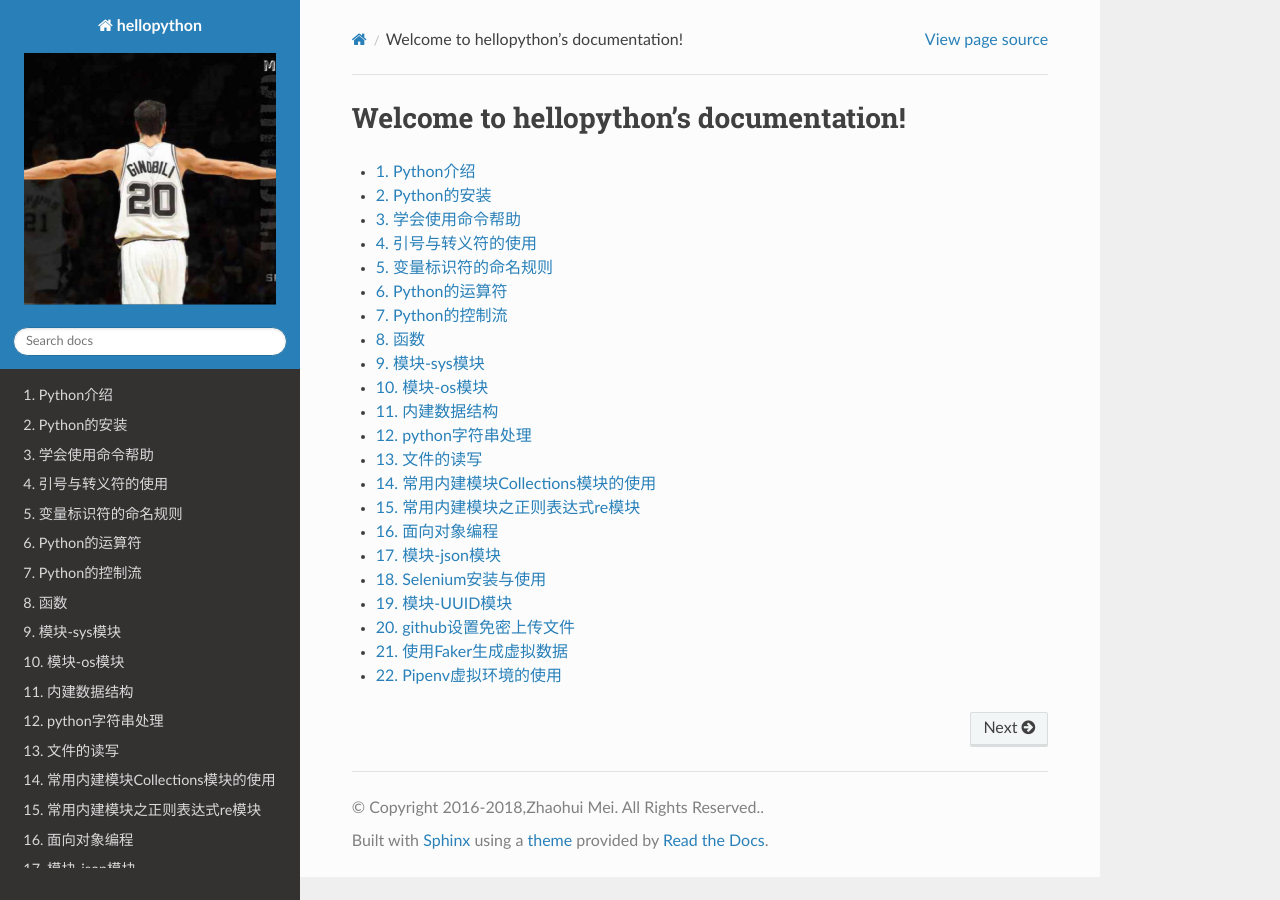
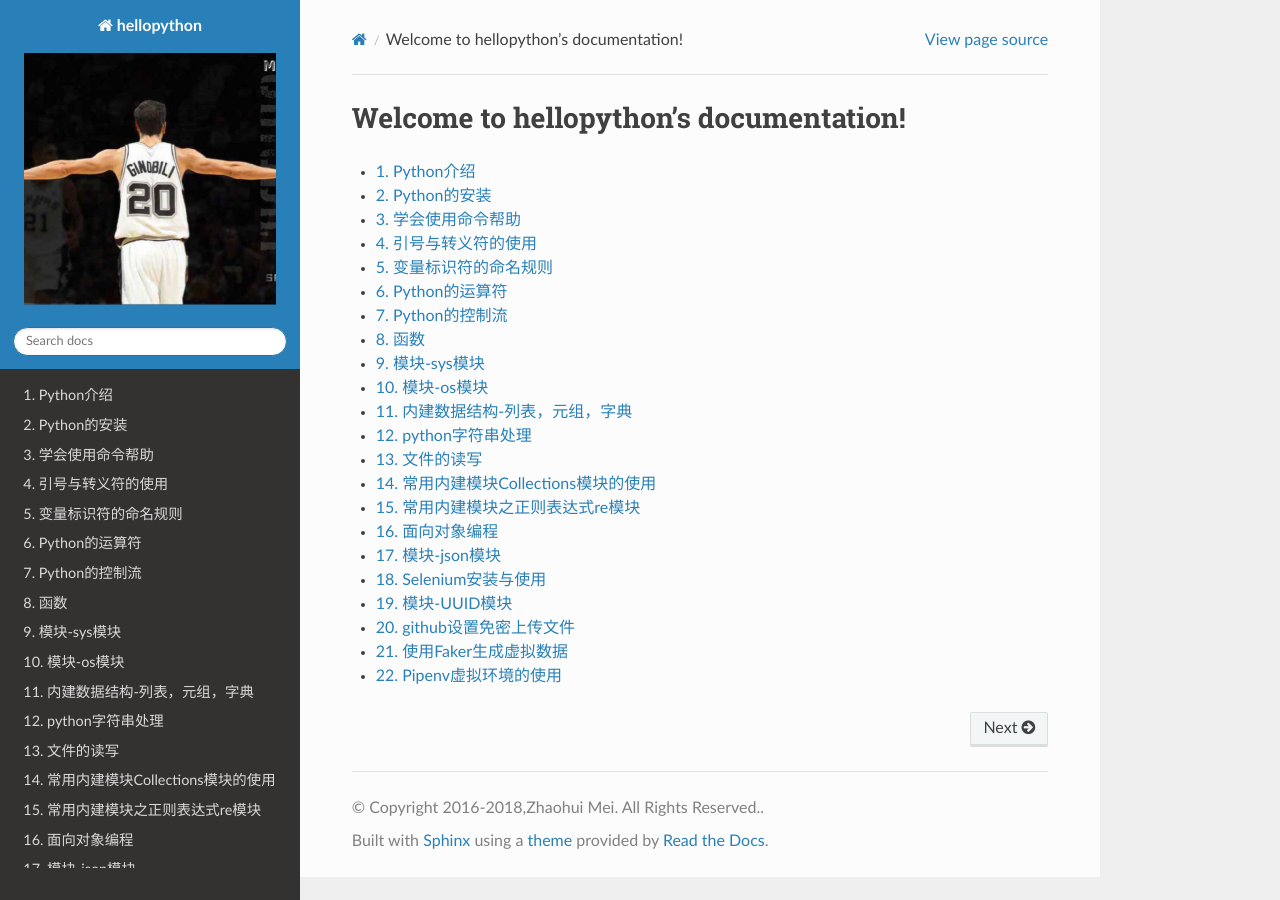
Before and after one commit to meizhaohui/hellopython, a Sphinx documentation site: the page built from source/index.rst, in a window 1280 px wide. Built offline with Sphinx 7.4.7 and the Read the Docs theme 2.0.0, drawn with Linux system fonts in a browser that asks for light colours; some of the changed lines change nothing that is shown.

Commit message:
update build in data structure

```diff
--- a/source/built-in_data_structure.rst
+++ b/source/built-in_data_structure.rst
@@ -1,7 +1,7 @@
 .. _built-in_data_structure:
 
-内建数据结构
-======================
+内建数据结构-列表，元组，字典
+=================================
 
 .. contents:: 目录
 
@@ -16,14 +16,14 @@
     list1=[{'name':'a','value':2},{'name':'d','value':1},{'name':'c','value':3},{'name':'b','value':4}]
 
 - 列表是可变的( mutable ),不能作为字典的key。
-- 列表是是同构数据序列( lists are homogeneous sequences ).
+- 列表是是同构数据序列( lists are homogeneous sequences )。
 
 - 元组(tuple)由圆括号()包括起来，如::
 
     tp1=(1,2) #表示坐标轴上的点x=1,y=2
 
 - 元组是不可变的( immutable ),可以作为字典的key值;
-- 元组是异构数据结构--即它们的条目具有不同的含义( Tuples are heterogeneous data structures  i.e., their entries have different meanings ).
+- 元组是异构数据结构--即它们的条目具有不同的含义( Tuples are heterogeneous data structures  i.e., their entries have different meanings )。
 
 - 字典(dict)由大括号{}包括起来，如::
 
@@ -56,6 +56,12 @@
     list.copy()             # 将list列表复制一份，浅拷贝
                             # 如list1=['a','b'],L=list1.copy(),则L=['a','b']
     list.count(value)       # 返回value在列表list中出现的次数
+                            # >>> list1=['a','b','a']
+                            # >>> list1.count('a')
+                            # 2
+                            # >>> list1.count('b')
+                            # 1
+
     list.index(value, [start, [stop]])      # 返回value在列表list中第1次出现的索引号。
                             # 如果指定start,stop的话，则从start索引处开始查找，到stop索引处结尾(不包括stop索引处)。
                             # 如list1=['a', 'b', 'c', 'd', 'a', 'b', 'c', 'd', 'e']
@@ -170,6 +176,14 @@
         >>> b=[i**2 for i in a ]
         >>> b
         [1, 4, 9, 16]
+
+    使用list()将其他数据类型转换成列表
+    >>> list('cat')
+    ['c', 'a', 't']
+    >>> list(('ab','cd','ef'))
+    ['ab', 'cd', 'ef']
+    >>>
+
 
 元组(tuple)的使用
 ---------------------
@@ -301,7 +315,10 @@
 字典(dict)的使用
 ---------------------
 
-字典(dict)由大括号{}包括起来，如: dict1={'name':'Mei','lang':'python'}
+- 字典(dict)由大括号{}包括起来，如: dict1={'name':'Mei','lang':'python'}。
+- 字典与列表类似，但其中元素的顺序无关紧要，因为它们不能通过像0或1的偏移量访问。每个元素拥有与之对应的互不相同的键(key),需要通过键来访问元素。
+- 键通常是字符串，但它还可以是Python中其他任意的不可变类型：布尔型，整型，浮点型，元组等。
+
 
 
 常用方法及示例如下::
@@ -578,6 +595,42 @@
                                 >>> dict1
                                 {}
 
+    dict(other)                 使用dict()将其他类型的双值子系列转换成字典
+
+                                # 包含双值列表的列表
+                                >>> list1 = [['a',1],['b',2],['c',3]]
+                                >>> list1
+                                [['a', 1], ['b', 2], ['c', 3]]
+                                >>> dict(list1)
+                                {'a': 1, 'b': 2, 'c': 3}
+                                >>>
+
+                                # 包含双值元组的列表
+                                >>> list2 = [('a','b'),('c','d'),('e','f')]
+                                >>> dict(list2)
+                                {'a': 'b', 'c': 'd', 'e': 'f'}
+                                >>>
+
+                                # 包含双值列表的元组
+                                >>> tuple1 = （['a','b'],['c','d'],['e','f']）
+                                >>> dict(tuple1)
+                                {'a': 'b', 'c': 'd', 'e': 'f'}
+                                >>>
+
+                                # 双字符的字符串组成的列表
+                                >>> list1 = ['ab','cd','ef']
+                                >>> dict(list1)
+                                {'a': 'b', 'c': 'd', 'e': 'f'}
+                                >>>
+
+                                # 双字符的字符串组成的元组
+                                >>> tuple1 = ('ab','cd','ef')
+                                >>> dict(tuple1)
+                                {'a': 'b', 'c': 'd', 'e': 'f'}
+                                >>>
+
+
+
 集合(set)的使用
 -------------------------
 
@@ -610,7 +663,7 @@
     >>> set({'name':'mei','lang':'python'})
     {'lang', 'name'}
 
-    集合运行：
+    集合运算：
     交集&或intersection(),同时出现在两个集合中的元素组成的集合。
     >>> set1= set(('One','Two','Three'))
     >>> set1
```
